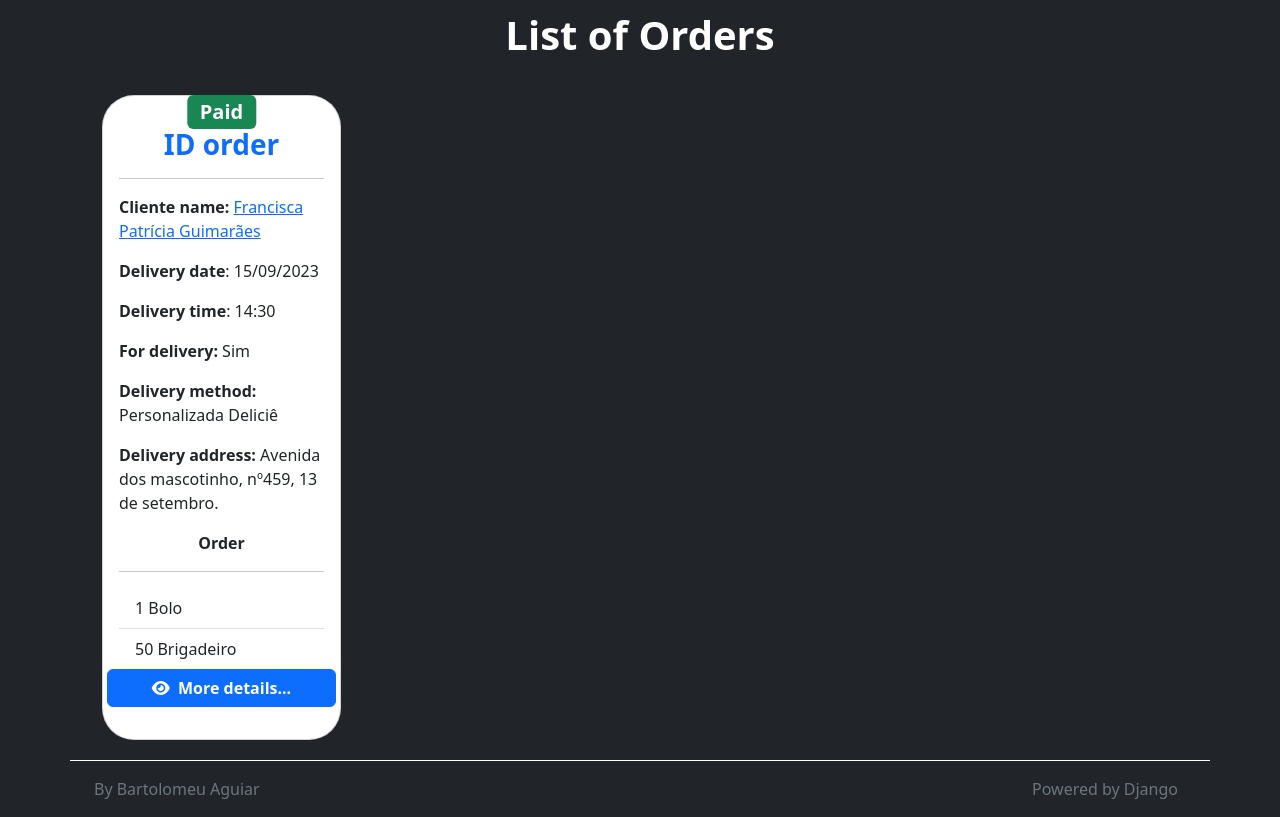
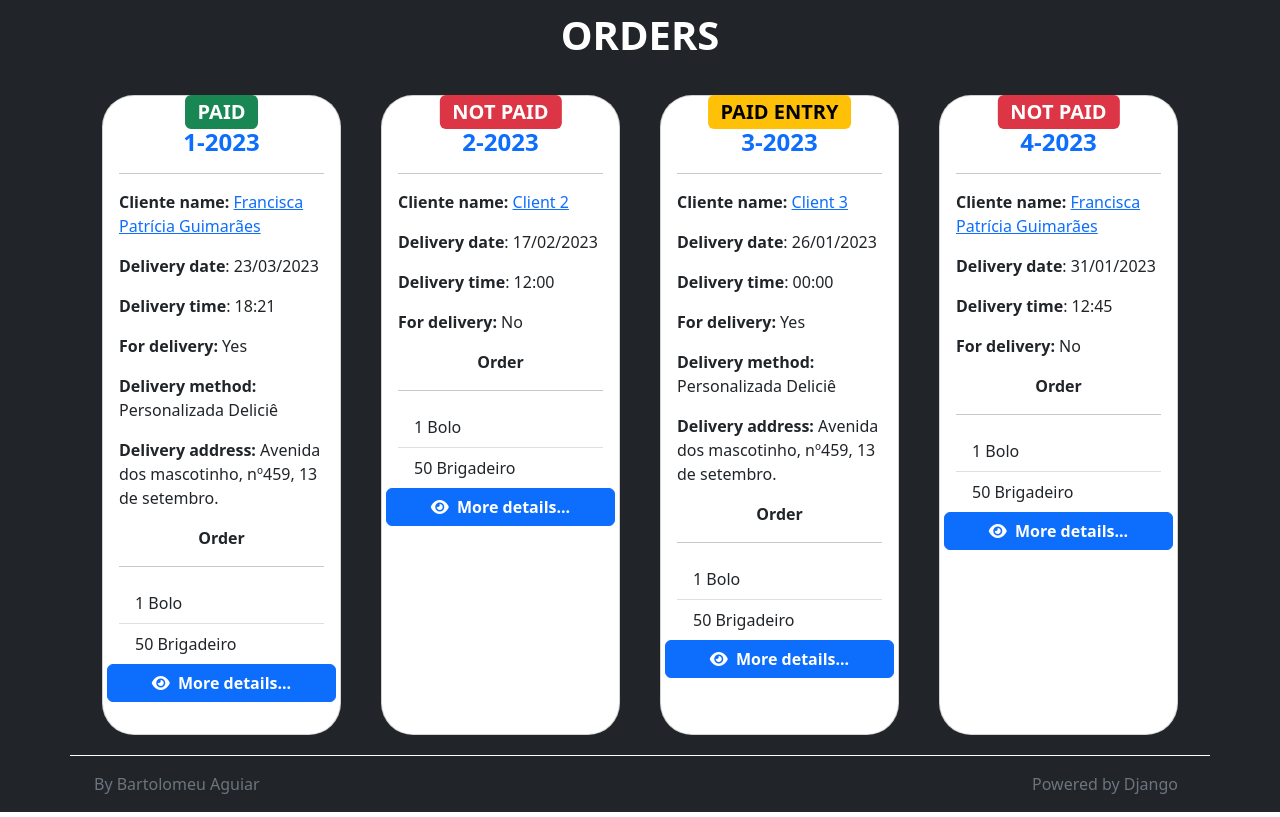
Before and after one commit to BartolomeuAguiar/delicierr-django, a Django app: page / in a window 1280 px wide. Shown: the part 69-886 px from the top of the page. Run offline with Django 4.2, Linux system fonts and the light colour scheme; data comes from the database, SQL or seed files in the repository.

Commit message:
Altered the partial of order

```diff
--- a/base_templates/global/base.html
+++ b/base_templates/global/base.html
@@ -2,232 +2,38 @@
 <html lang="en">
 
 <head>
-    <meta charset="UTF-8">
-    <meta http-equiv="X-UA-Compatible" content="IE=edge">
-    <meta name="viewport" content="width=device-width, initial-scale=1.0">
-    <!-- CSS bootstrap -->
-    <link href="https://cdn.jsdelivr.net/npm/bootstrap@5.2.3/dist/css/bootstrap.min.css" rel="stylesheet"
-        integrity="sha384-rbsA2VBKQhggwzxH7pPCaAqO46MgnOM80zW1RWuH61DGLwZJEdK2Kadq2F9CUG65" crossorigin="anonymous">
-
-    <!-- font awesome -->
-    <link rel="stylesheet" href="https://cdnjs.cloudflare.com/ajax/libs/font-awesome/6.2.0/css/all.min.css">
-    <!-- favicon -->
-    <link rel="shortcut icon" href="../assets/img/favicon.ico" type="image/x-icon">
-    <title>DeliciêRR</title>
+    {% include 'global/partials/head.html' %}
+    <title>{% block title %}{% endblock title %} DeliciêRR</title>
 </head>
 
 <body class="bg-dark">
-    <nav class="navbar navbar-expand-md fixed-top navbar-dark bg-dark border-bottom border-white mb-5"
-        aria-label="navbar">
-        <div class="container-fluid fw-bold">
-            <a href="#" class="navbar-brand fs-3 text-danger">DeliciêRR</a>
-            <button class="navbar-toggler collapsed" type="button" data-bs-toggle="collapse" data-bs-target="#navbar"
-                aria-controls="navbar" aria-expanded="false" aria-label="Navbar Button">
-                <span class="navbar-toggler-icon"></span>
-            </button>
-            <div id="navbar" class="navbar-collapse collapse">
-                <ul class="navbar-nav me-auto mb-2 mb-md-0">
-                    <li class="nav-item">
-                        <a href="#" class="nav-link active">Home</a>
-                    </li>
-                    <li class="nav-item">
-                        <a href="#" class="nav-link active">Schedule</a>
-                    </li>
-                    <li class="nav-item">
-                        <a href="#" class="nav-link active">Models</a>
-                    </li>
-                    <li class="nav-item">
-                        <a href="#" class="nav-link active">Clients' contacts</a>
-                    </li>
-                    <li class="nav-item">
-                        <a href="#" class="nav-link active">Settings</a>
-                    </li>
-                </ul>
-            </div>
-        </div>
-    </nav>
+
+    {% include 'global/partials/navbar.html' %}
 
     <main class="container-fluid bg-dark pt-5">
-        <div class="container text-center">
-            <h2 class="p-2 border-botton fw-bold display-6 mt-4 text-white">List of Orders</h2>
-        </div>
+
+
+
+        {% block title_section %}
+
+        {% endblock title_section %}
+
+
         <div class="d-flex">
             <div id="order-list" class="container px-4 py-1">
                 <div class="row row-cols-1 row-cols-md-2 row-cols-lg-3 row-cols-xl-4 align-items-stretch g-4 py-2">
+                   {% comment %} inicio das orders {% endcomment %}
 
-                    <!-- Start order content -->
-                    <div class="col pb-3">
-                        <div class="card h-100  text-white bg-white rounded-5 m-2">
-                            <div class="card-body text-dark">
-                                <p class="position-relative">
-                                    <span
-                                        class=" position-absolute top-50 start-50 p-2 badge translate-middle text-bg-danger fs-5">
-                                        Not Paid
-                                    </span>
-                                </p>
-                                <h3 class="text-center card-title">
-                                    <a href="./order-detail.html" class="text-decoration-none fw-semibold">
-                                        ID order
-                                    </a>
-                                </h3>
-                                <hr>
-                                <p class="card-text">
-                                    <b>Cliente name: </b><a href="./client_detail.html" data-bs-toggle="tooltip"
-                                        data-bs-title="Click for client details">Thalita
-                                        Patrícia Guimarães Castro</a>
-                                </p>
-                                <p class="card-text">
-                                    <b>Delivery date</b>: 15/09/2023
-                                </p>
-                                <p class="card-text">
-                                    <b>Delivery time</b>: 14:30
-                                </p>
-                                <p class="card-text">
-                                    <b>For delivery:</b> Sim
-                                </p>
-                                <p class="card-text">
-                                    <b>Delivery method:</b> Personalizada Deliciê
-                                </p>
-                                <p class="card-text">
-                                    <b>Delivery address:</b> Avenida dos mascotinho, nº459, 13 de setembro.
-                                </p>
-                                <p class="card-text text-center"><b>Order</b></p>
-                                <hr>
-                                <ul class="list-group list-group-flush">
-                                    <li class="list-group-item">1 Bolo</li>
-                                    <li class="list-group-item">1 Bentô cake</li>
-                                </ul>
-                                <div class="row">
-                                    <a href="" class="btn btn-primary btn-block fw-bold">
-                                        <i class="fa-solid fa-eye me-1"></i>
-                                        More details...
-                                    </a>
-                                </div>
-                            </div>
-                        </div>
-                    </div>
-                    <!-- End order content -->
-                    <!-- Start order content -->
-                    <div class="col pb-3">
-                        <div class="card h-100  text-white bg-white rounded-5 m-2">
-                            <div class="card-body text-dark">
-                                <p class="position-relative">
-                                    <span
-                                        class=" position-relative top-50 start-50 badge translate-middle text-bg-warning fs-5">
-                                        Not Confirmed
-                                    </span>
-                                </p>
-                                <h3 class="text-center card-title">
-                                    <a href="./order-detail.html" class="text-decoration-none fw-semibold">
-                                        ID order
-                                    </a>
-                                </h3>
-                                <hr>
-                                <p class="card-text">
-                                    <b>Cliente name: </b><a href="./client_detail.html" data-bs-toggle="tooltip"
-                                        data-bs-title="Click for client details">Jorge Barroso Silva</a>
-                                </p>
-                                <p class="card-text">
-                                    <b>Delivery date</b>: 15/09/2023
-                                </p>
-                                <p class="card-text">
-                                    <b>Delivery time</b>: 14:30
-                                </p>
-                                <p class="card-text">
-                                    <b>For delivery:</b> Sim
-                                </p>
-                                <p class="card-text">
-                                    <b>Delivery method:</b> Personalizada Deliciê
-                                </p>
-                                <p class="card-text">
-                                    <b>Delivery address:</b> Avenida dos mascotinho, nº459, 13 de setembro.
-                                </p>
-                                <p class="card-text text-center"><b>Order</b></p>
-                                <hr>
-                                <ul class="list-group list-group-flush">
-                                    <li class="list-group-item">1 Bolo morango</li>
-                                </ul>
-                                <div class="row align-items-end">
-                                    <a href="" class="btn btn-primary btn-block fw-bold">
-                                        <i class="fa-solid fa-eye me-1"></i>
-                                        More details...
-                                    </a>
-                                </div>
-                            </div>
-                        </div>
-                    </div>
-                    <!-- End order content -->
-                    <!-- Start order content -->
-                    <div class="col pb-3">
-                        <div class="card h-100  text-white bg-white rounded-5 m-2">
-                            <div class="card-body text-dark">
-                                <p class="position-relative">
-                                    <span
-                                        class=" position-absolute top-50 start-50 badge translate-middle text-bg-success fs-5">
-                                        Paid
-                                    </span>
-                                </p>
-                                <h3 class="text-center card-title">
-                                    <a href="./order-detail.html" class="text-decoration-none fw-semibold">
-                                        ID order
-                                    </a>
-                                </h3>
-                                <hr>
-                                <p class="card-text">
-                                    <b>Cliente name: </b><a href="./client_detail.html" data-bs-toggle="tooltip"
-                                        data-bs-title="Click for client details">Francisca
-                                        Patrícia Guimarães</a>
-                                </p>
-                                <p class="card-text">
-                                    <b>Delivery date</b>: 15/09/2023
-                                </p>
-                                <p class="card-text">
-                                    <b>Delivery time</b>: 14:30
-                                </p>
-                                <p class="card-text">
-                                    <b>For delivery:</b> Sim
-                                </p>
-                                <p class="card-text">
-                                    <b>Delivery method:</b> Personalizada Deliciê
-                                </p>
-                                <p class="card-text">
-                                    <b>Delivery address:</b> Avenida dos mascotinho, nº459, 13 de setembro.
-                                </p>
-                                <p class="card-text text-center"><b>Order</b></p>
-                                <hr>
-                                <ul class="list-group list-group-flush">
-                                    <li class="list-group-item">1 Bolo</li>
-                                    <li class="list-group-item">50 Brigadeiro</li>
-                                </ul>
-                                <div class="row ">
-                                    <a href="" class="btn btn-primary btn-block fw-bold">
-                                        <i class="fa-solid fa-eye me-1"></i>
-                                        More details...
-                                    </a>
-                                </div>
-                            </div>
-                        </div>
-                    </div>
-                    <!-- End order content -->
+                   {% block content %}
+
+                   {% endblock content %}
+
+                   {% comment %} fim das orders {% endcomment %}
                 </div>
             </div>
         </div>
     </main>
-    <div class="container d-grid bg-dark border-top border-white">
-
-        <footer class="footer sticky-bottom py-3 bg-dark ">
-            <div class="container-fluid">
-                <div class="row justify-content-between h-25">
-                    <div class="col-4">
-                        <span class="text-muted"> By Bartolomeu Aguiar</span>
-                    </div>
-                    <div class=" col-4 text-end">
-                        <span class="text-muted pe-2 offset-2"> Powered by Django</span>
-                    </div>
-                </div>
-            </div>
-        </footer>
-    </div>
+    {% include 'global/partials/footer.html' %}
 
     <!-- Bootstrap JavaScript Bundle with Popper -->
     <script src="https://cdn.jsdelivr.net/npm/bootstrap@5.2.3/dist/js/bootstrap.bundle.min.js"
--- a/base_templates/global/base_copy.html
+++ /dev/null
@@ -1,42 +0,0 @@
-<!DOCTYPE html>
-<html lang="en">
-
-<head>
-    {% include 'global/partials/head.html' %}
-    <title>{% block title %}{% endblock title %} DeliciêRR</title>
-</head>
-
-<body class="bg-dark">
-
-    {% include 'global/partials/navbar.html' %}
-
-    <main class="container-fluid bg-dark pt-5">
-
-        <div class="container text-center">
-            <h2 class="p-2 border-botton fw-bold display-6 mt-4 text-white">List of Orders</h2>
-        </div>
-
-        <div class="d-flex">
-            <div id="order-list" class="container px-4 py-1">
-                <div class="row row-cols-1 row-cols-md-2 row-cols-lg-3 row-cols-xl-4 align-items-stretch g-4 py-2">
-                   {% comment %} inicio das orders {% endcomment %}
-
-                   {% block content %}
-
-                   {% endblock content %}
-
-                   {% comment %} fim das orders {% endcomment %}
-                </div>
-            </div>
-        </div>
-    </main>
-    {% include 'global/partials/footer.html' %}
-
-    <!-- Bootstrap JavaScript Bundle with Popper -->
-    <script src="https://cdn.jsdelivr.net/npm/bootstrap@5.2.3/dist/js/bootstrap.bundle.min.js"
-        integrity="sha384-kenU1KFdBIe4zVF0s0G1M5b4hcpxyD9F7jL+jjXkk+Q2h455rYXK/7HAuoJl+0I4"
-        crossorigin="anonymous"></script>
-
-</body>
-
-</html>
--- a/orders/templates/orders/pages/home.html
+++ b/orders/templates/orders/pages/home.html
@@ -1,8 +1,24 @@
-{% extends "global/base_copy.html" %}
+{% extends "global/base.html" %}
 
 {% block title %} HOME | {% endblock title %}
 
 
+{% block title_section %}
+    <div class="container text-center">
+        <h2 class="p-2 border-botton fw-bold display-6 mt-4 text-white">ORDERS</h2>
+    </div>
+{% endblock title_section %}
+
 {% block content %}
-    {% include 'orders/partials/order.html' %}
+
+    {% for order in orders %}
+        {% include 'orders/partials/order.html' %}
+    {% empty %}
+        <div class="col-12 text-white">
+            <div class="row">
+                <h1>No Orders To Show</h1>
+            </div>
+        </div>
+    {% endfor %}
+
 {% endblock content %}
--- a/orders/templates/orders/partials/order.html
+++ b/orders/templates/orders/partials/order.html
@@ -4,36 +4,60 @@
         <div class="card-body text-dark">
             <p class="position-relative">
                 <span
-                    class=" position-absolute top-50 start-50 badge translate-middle text-bg-success fs-5">
-                    Paid
+                    {% if order.status_payment == 'PG' %}
+
+                        class=" position-absolute top-50 start-50 badge translate-middle text-bg-success fs-5"
+                    {% elif order.status_payment == 'NP'%}
+                        class=" position-absolute top-50 start-50 badge translate-middle text-bg-danger fs-5"
+                    {% else %}
+                        class=" position-absolute top-50 start-50 badge translate-middle text-bg-warning fs-5"
+                    {% endif %}
+                >
+                    {{ order.get_status_payment_display }}
                 </span>
             </p>
-            <h3 class="text-center card-title">
+            <h4 class="text-center card-title">
                 <a href="./order-detail.html" class="text-decoration-none fw-semibold">
-                    ID order
+                    {{ order }}
                 </a>
-            </h3>
+            </h4>
             <hr>
             <p class="card-text">
-                <b>Cliente name: </b><a href="./client_detail.html" data-bs-toggle="tooltip"
-                    data-bs-title="Click for client details">Francisca
-                    Patrícia Guimarães</a>
+                <b>Cliente name: </b>
+                    <a href="./client_detail.html" data-bs-toggle="tooltip"
+                        data-bs-title="Click for client details">
+                        {{ order.client.name }}
+                    </a>
             </p>
             <p class="card-text">
-                <b>Delivery date</b>: 15/09/2023
+                <b>Delivery date</b>: {{ order.delivery_date|date:"d/m/Y" }}
             </p>
             <p class="card-text">
-                <b>Delivery time</b>: 14:30
+                <b>Delivery time</b>: {{ order.delivery_date|date:"H:i" }}
             </p>
             <p class="card-text">
-                <b>For delivery:</b> Sim
+                <b>For delivery:</b>
+
+                {% if order.for_delivery %}
+                    Yes
+                {% else %}
+                    No
+                {% endif %}
+
             </p>
+                {% if order.for_delivery %}
                     <p class="card-text">
                         <b>Delivery method:</b> Personalizada Deliciê
                     </p>
+
                     <p class="card-text">
                         <b>Delivery address:</b> Avenida dos mascotinho, nº459, 13 de setembro.
                     </p>
+                {% else %}
+
+                {% endif %}
+
+
             <p class="card-text text-center"><b>Order</b></p>
             <hr>
             <ul class="list-group list-group-flush">
```
Also changed, not shown: clients/models.py (+6 -1 lines), orders/models.py (+4 -4 lines), clients/migrations/0004_alter_client_birthday.py (added), db.sqlite3, orders/migrations/0011_rename_status_pedido_order_status_order.py (added), orders/migrations/0012_order_created_at_order_updated_at.py (added). Lines whose indentation alone changed are shown as unchanged.
